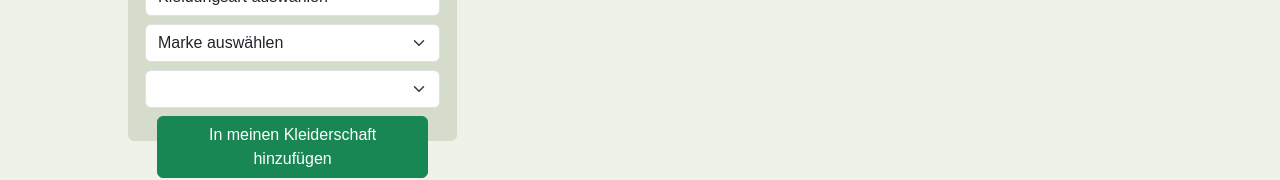
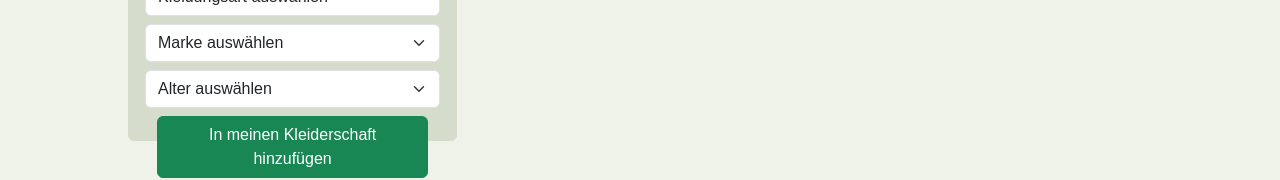
Before and after one commit to kocja/greenorganizer, an Angular app in the folder greenorganizer/: page /check in a window 1280 px wide. Shown: the part 408-588 px from the top of the page. Built offline with nearby package versions, Linux system fonts and the light colour scheme.

Commit message:
fix bug age

```diff
--- a/greenorganizer/src/app/calculate/calculate.component.html
+++ b/greenorganizer/src/app/calculate/calculate.component.html
@@ -20,7 +20,7 @@
         <option value="Rework">Rework</option>
         <option value="Shein">Shein</option>
       </select>
-        <select class="form-select mt-2" aria-label="Default select example" formControlName="age">
+      <select class="form-select mt-2" aria-label="Default select example">
         <option value="" disabled selected hidden>Alter auswählen</option>
         <option value="weniger als 1 Monat">weniger als 1 Monat</option>
         <option value="weniger als 1 Jahr">weniger als 1 Jahr</option>
--- a/greenorganizer/src/app/calculate/calculate.component.ts
+++ b/greenorganizer/src/app/calculate/calculate.component.ts
@@ -12,17 +12,14 @@ export class CalculateComponent implements OnInit{
   @Output()
   closet: any[] = []; // Initialize an array to hold clothing items
 
-
   clothingForm: FormGroup; // Initialize the clothing form
-  selectedAge = null; // or undefined
 
   constructor(private formBuilder: FormBuilder,
   private clothingService: ClothingService) {
-    // Create the clothing form with form controls
     this.clothingForm = this.formBuilder.group({
       type: ['Kleidungsart auswählen', Validators.required],
       brand: ['Marke auswählen', Validators.required],
-      age: ['Alter auswählen', Validators.required],
+      age: ['Alter auswählen', Validators.required]
     });
   }
 
@@ -60,7 +57,6 @@ export class CalculateComponent implements OnInit{
 
   resetForm(){
     this.clothingForm.reset();
-    this.selectedAge = null; // or undefined
   }
 
   ngOnInit(): void {
```
Lines whose indentation alone changed are shown as unchanged.
